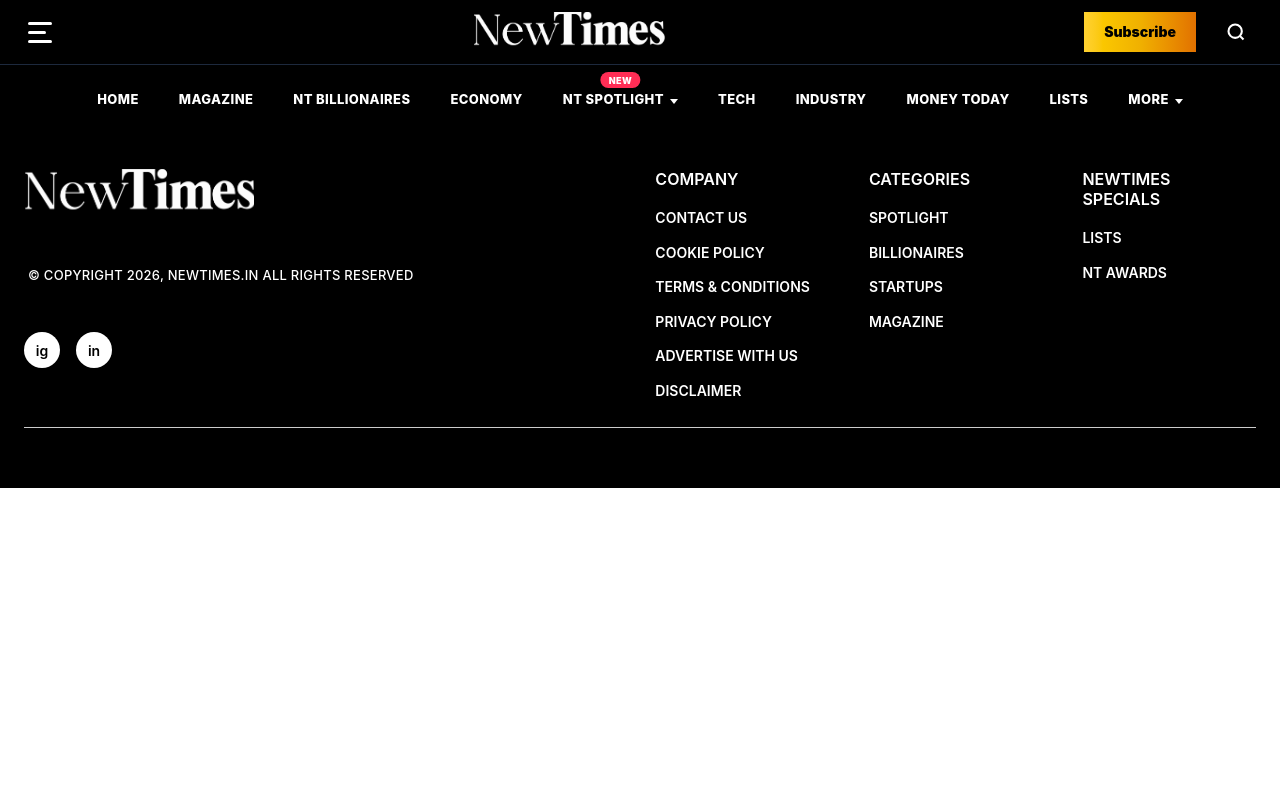
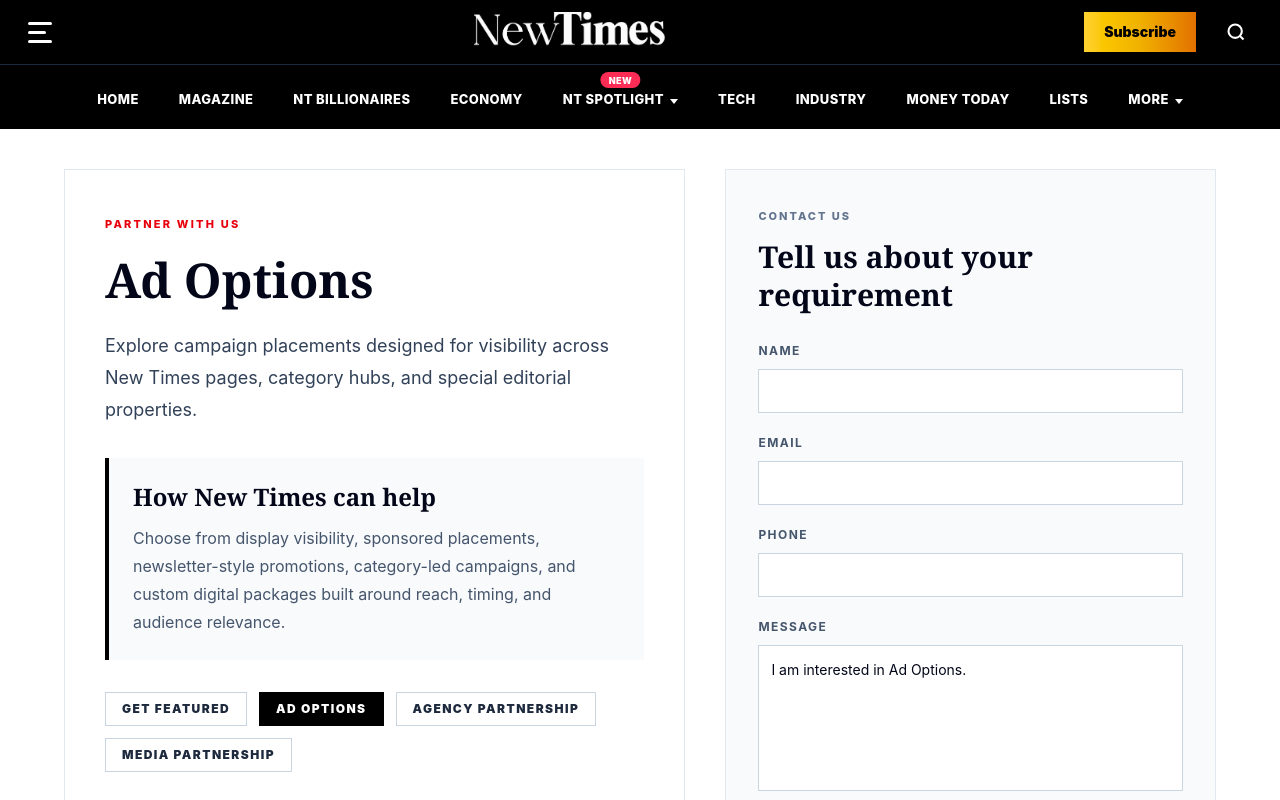
Before and after one commit to paperplanesllp/New-Times, a React (Vite) app: page /partner/ad-options in a window 1280 px wide. Shown: the top 800 px of the page. Built offline with nearby package versions, Linux system fonts and the light colour scheme.

Commit message:
Update partner page and footer

```diff
--- a/src/App.jsx
+++ b/src/App.jsx
@@ -25,6 +25,7 @@
 import MoneyTodaySpace from './pages/MoneyTodaySpace';
 import Subscribe from './pages/Subscribe';
 import Search from './pages/Search';
+import PartnerWithUs from './pages/PartnerWithUs';
 
 export default function App() {
   const { pathname } = useLocation();
@@ -60,6 +61,10 @@
         <Route path="/money" element={<MoneyTodaySpace />} />
         <Route path="/subscribe" element={<Subscribe />} />
         <Route path="/search" element={<Search />} />
+        <Route path="/partner/get-featured" element={<PartnerWithUs type="get-featured" />} />
+        <Route path="/partner/ad-options" element={<PartnerWithUs type="ad-options" />} />
+        <Route path="/partner/agency-partnership" element={<PartnerWithUs type="agency-partnership" />} />
+        <Route path="/partner/media-partnership" element={<PartnerWithUs type="media-partnership" />} />
       </Routes>
 
       {isHomePage && <DailyQuote />}
--- a/src/component/Footer.jsx
+++ b/src/component/Footer.jsx
@@ -1,4 +1,5 @@
 import React from 'react';
+import { Link } from 'react-router-dom';
 import newTimesLogo from '../assets/New Times final-02.png';
 
 const companyLinks = [
@@ -6,8 +7,14 @@
   'COOKIE POLICY',
   'TERMS & CONDITIONS',
   'PRIVACY POLICY',
-  'ADVERTISE WITH US',
   'DISCLAIMER',
+];
+
+const partnerLinks = [
+  { label: 'GET FEATURED', to: '/partner/get-featured' },
+  { label: 'AD OPTIONS', to: '/partner/ad-options' },
+  { label: 'AGENCY PARTNERSHIP', to: '/partner/agency-partnership' },
+  { label: 'MEDIA PARTNERSHIP', to: '/partner/media-partnership' },
 ];
 
 const categoryLinks = [
@@ -36,7 +43,7 @@
   },
 ];
 
-function FooterColumn({ title, children, items }) {
+function FooterColumn({ title, children, items, showPartnerLinks = false }) {
   return (
     <div>
       <h3 className="font-sans text-[16px] font-semibold uppercase leading-tight text-white">
@@ -52,6 +59,25 @@
             {item}
           </a>
         ))}
+        {showPartnerLinks && (
+          <details className="group">
+            <summary className="flex cursor-pointer list-none items-center justify-between gap-3 font-sans text-[14px] font-semibold uppercase leading-tight text-white hover:text-slate-300">
+              <span>Partner With Us</span>
+              <span className="text-lg leading-none transition group-open:rotate-45">+</span>
+            </summary>
+            <div className="mt-4 space-y-3 border-l border-white/25 pl-4">
+              {partnerLinks.map((item) => (
+                <Link
+                  key={item.label}
+                  to={item.to}
+                  className="block font-sans text-[13px] font-semibold uppercase leading-tight text-white/85 no-underline hover:text-white"
+                >
+                  {item.label}
+                </Link>
+              ))}
+            </div>
+          </details>
+        )}
       </div>
     </div>
   );
@@ -97,7 +123,7 @@
             </div>
           </div>
 
-          <FooterColumn title="Company" items={companyLinks} />
+          <FooterColumn title="Company" items={companyLinks} showPartnerLinks />
           <FooterColumn title="Categories" items={categoryLinks} />
           <FooterColumn items={specialLinks}>
             NewTimes
--- /dev/null
+++ b/src/pages/PartnerWithUs.jsx
@@ -0,0 +1,115 @@
+import React from 'react';
+import { Link } from 'react-router-dom';
+
+const partnerPages = {
+  'get-featured': {
+    title: 'Get Featured',
+    intro:
+      'Share your founder story, brand journey, launch, milestone, or leadership insight with the New Times audience.',
+    details:
+      'Our editorial and branded-content teams help shape strong feature opportunities for businesses, entrepreneurs, and professionals who want credible visibility across business, technology, lifestyle, and startup readers.',
+  },
+  'ad-options': {
+    title: 'Ad Options',
+    intro:
+      'Explore campaign placements designed for visibility across New Times pages, category hubs, and special editorial properties.',
+    details:
+      'Choose from display visibility, sponsored placements, newsletter-style promotions, category-led campaigns, and custom digital packages built around reach, timing, and audience relevance.',
+  },
+  'agency-partnership': {
+    title: 'Agency Partnership',
+    intro:
+      'Partner with New Times to create reliable media opportunities for your clients across campaigns, features, and brand storytelling.',
+    details:
+      'We work with agencies on repeatable packages, custom briefs, launch calendars, and multi-brand media planning so your clients can connect with the right readers through polished business-first communication.',
+  },
+  'media-partnership': {
+    title: 'Media Partnership',
+    intro:
+      'Collaborate with New Times for events, summits, awards, conferences, launches, and high-value industry initiatives.',
+    details:
+      'Media partnerships can include visibility support, editorial coordination, event amplification, interviews, digital coverage, and co-branded storytelling aligned with the audience and purpose of your initiative.',
+  },
+};
+
+export default function PartnerWithUs({ type }) {
+  const page = partnerPages[type] || partnerPages['get-featured'];
+
+  return (
+    <main className="min-h-[80vh] bg-white px-4 py-10 text-slate-950 sm:px-6 lg:px-8">
+      <section className="mx-auto grid max-w-6xl gap-10 lg:grid-cols-[minmax(0,0.95fr)_minmax(360px,0.75fr)]">
+        <div className="border border-slate-200 bg-white p-6 sm:p-8 lg:p-10">
+          <span className="font-sans text-[11px] font-extrabold uppercase tracking-[0.2em] text-red-600">
+            Partner With Us
+          </span>
+          <h1 className="mt-4 font-serif text-4xl font-extrabold leading-tight text-slate-950 md:text-5xl">
+            {page.title}
+          </h1>
+          <p className="mt-5 max-w-3xl font-sans text-lg leading-8 text-slate-700">
+            {page.intro}
+          </p>
+          <div className="mt-8 border-l-4 border-black bg-slate-50 p-6">
+            <h2 className="font-serif text-2xl font-bold leading-tight text-slate-950">
+              How New Times can help
+            </h2>
+            <p className="mt-3 font-sans text-base leading-7 text-slate-600">
+              {page.details}
+            </p>
+          </div>
+          <div className="mt-8 flex flex-wrap gap-3">
+            {Object.values(partnerPages).map((item) => (
+              <Link
+                key={item.title}
+                to={`/partner/${item.title.toLowerCase().replaceAll(' ', '-')}`}
+                className={`border px-4 py-2 font-sans text-xs font-black uppercase tracking-[0.12em] no-underline ${
+                  item.title === page.title
+                    ? 'border-black bg-black text-white'
+                    : 'border-slate-300 bg-white text-slate-800 hover:border-red-600 hover:text-red-600'
+                }`}
+              >
+                {item.title}
+              </Link>
+            ))}
+          </div>
+        </div>
+
+        <aside className="border border-slate-200 bg-slate-50 p-6 sm:p-8">
+          <span className="font-sans text-[11px] font-extrabold uppercase tracking-[0.18em] text-slate-500">
+            Contact Us
+          </span>
+          <h2 className="mt-3 font-serif text-3xl font-bold leading-tight text-slate-950">
+            Tell us about your requirement
+          </h2>
+          <form className="mt-6 space-y-4">
+            <label className="block">
+              <span className="font-sans text-xs font-bold uppercase tracking-[0.12em] text-slate-600">Name</span>
+              <input className="mt-2 h-11 w-full border border-slate-300 bg-white px-3 font-sans text-sm outline-none focus:border-red-600" />
+            </label>
+            <label className="block">
+              <span className="font-sans text-xs font-bold uppercase tracking-[0.12em] text-slate-600">Email</span>
+              <input type="email" className="mt-2 h-11 w-full border border-slate-300 bg-white px-3 font-sans text-sm outline-none focus:border-red-600" />
+            </label>
+            <label className="block">
+              <span className="font-sans text-xs font-bold uppercase tracking-[0.12em] text-slate-600">Phone</span>
+              <input className="mt-2 h-11 w-full border border-slate-300 bg-white px-3 font-sans text-sm outline-none focus:border-red-600" />
+            </label>
+            <label className="block">
+              <span className="font-sans text-xs font-bold uppercase tracking-[0.12em] text-slate-600">Message</span>
+              <textarea
+                rows="5"
+                defaultValue={`I am interested in ${page.title}.`}
+                className="mt-2 w-full resize-none border border-slate-300 bg-white px-3 py-3 font-sans text-sm leading-6 outline-none focus:border-red-600"
+              />
+            </label>
+            <button
+              type="button"
+              className="w-full bg-red-600 px-5 py-3 font-sans text-sm font-black uppercase tracking-[0.12em] text-white hover:bg-red-700"
+            >
+              Submit Enquiry
+            </button>
+          </form>
+        </aside>
+      </section>
+    </main>
+  );
+}
--- a/src/pages/Search.jsx
+++ b/src/pages/Search.jsx
@@ -18,6 +18,10 @@
   { title: 'Creators Economy', category: 'More', description: 'The business of influence, creator platforms, and monetization.', to: '/creators-economy' },
   { title: 'Blogs', category: 'More', description: 'Opinion, analysis, explainers, and editorial blogs.', to: '/blogs' },
   { title: 'NT Awards', category: 'More', description: 'Honours, nominations, and special recognitions from New Times.', to: '/nt-awards' },
+  { title: 'Get Featured', category: 'Partner With Us', description: 'Feature opportunities for brands, founders, and professionals.', to: '/partner/get-featured' },
+  { title: 'Ad Options', category: 'Partner With Us', description: 'Advertising placements and campaign packages with New Times.', to: '/partner/ad-options' },
+  { title: 'Agency Partnership', category: 'Partner With Us', description: 'Media support and campaign planning for agency clients.', to: '/partner/agency-partnership' },
+  { title: 'Media Partnership', category: 'Partner With Us', description: 'Collaborations for events, awards, launches, and industry initiatives.', to: '/partner/media-partnership' },
   {
     title: 'Generative AI Becomes Core Infrastructure in Product Development Across Global Tech Firms',
     category: 'AI',
```
